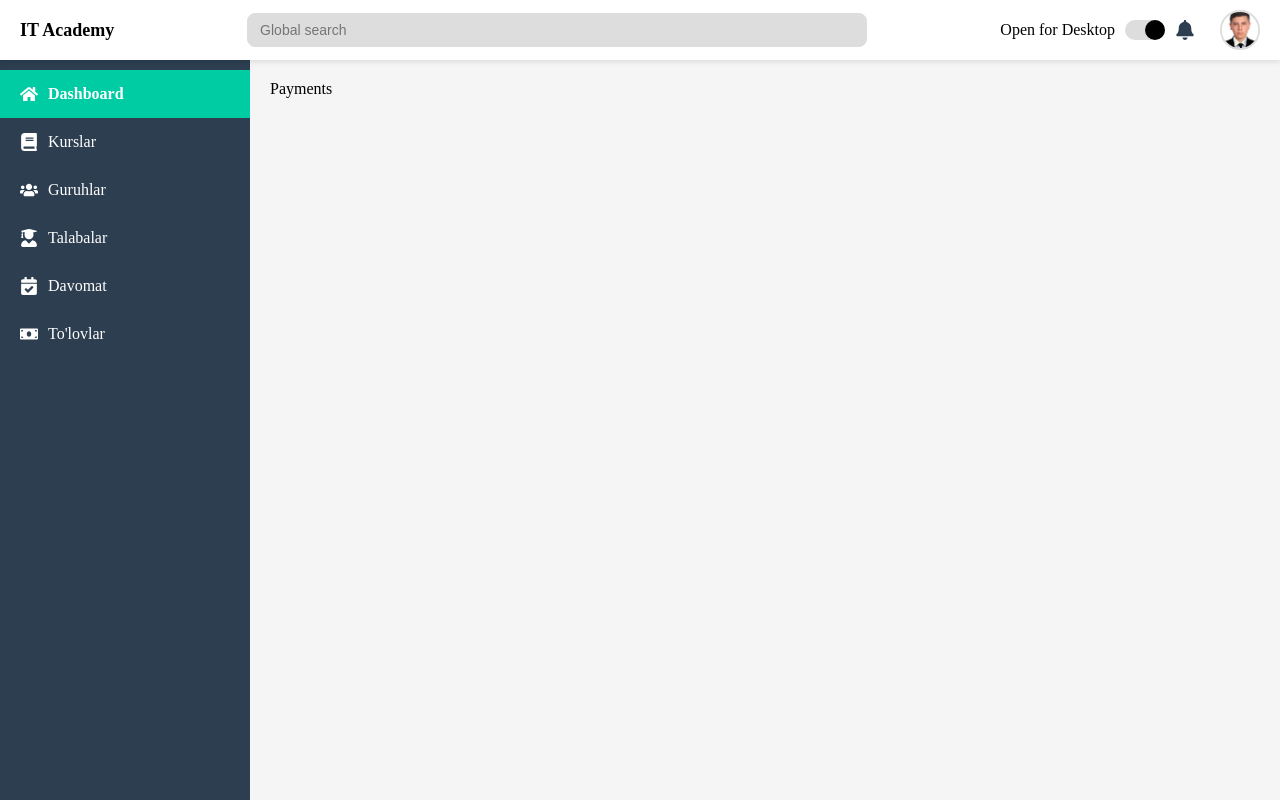
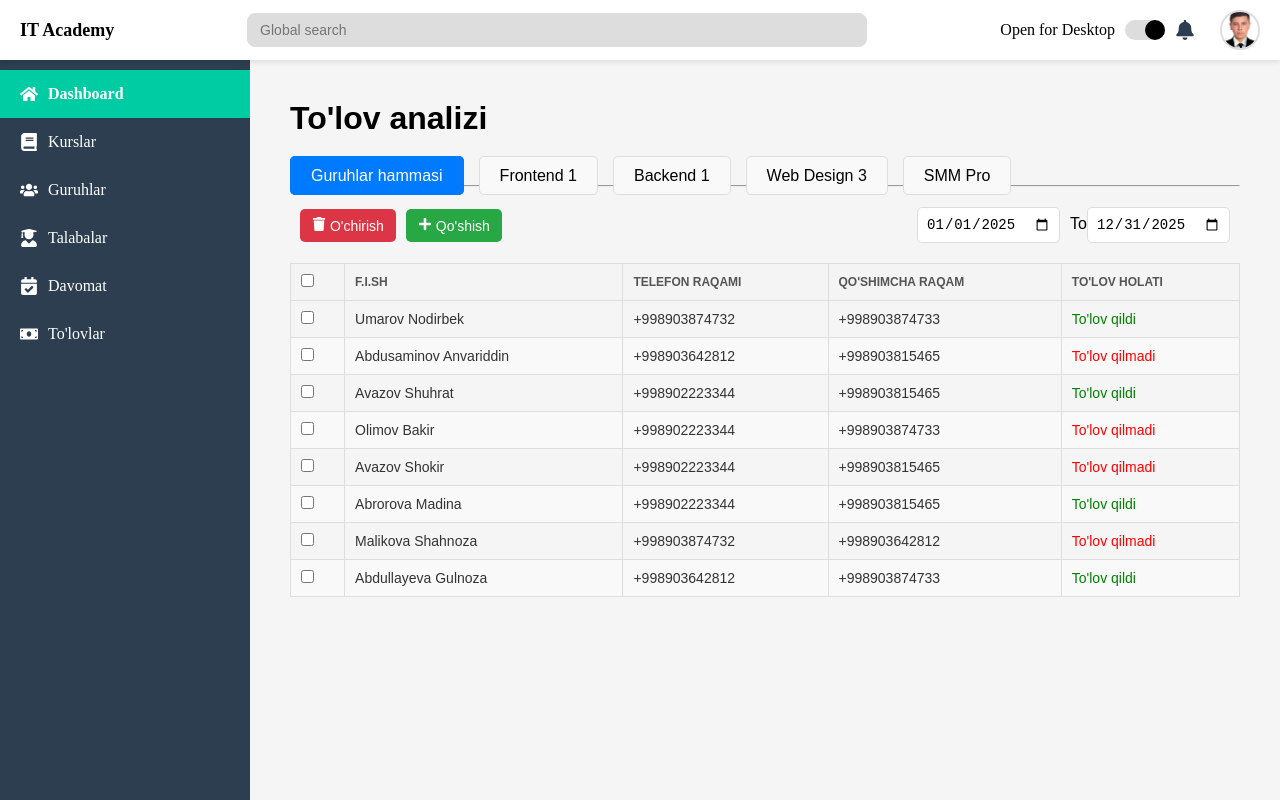
Before and after one commit to nodirbek6903/CRM, a React (Vite) app: page /payments in a window 1280 px wide. Built offline with nearby package versions, Linux system fonts and the light colour scheme.

Commit message:
payment pages add

```diff
--- a/src/pages/Groups/Groups.jsx
+++ b/src/pages/Groups/Groups.jsx
@@ -34,7 +34,7 @@ export default function Groups() {
 
   return (
     <div className="groups-container">
-      <div className="all-groups-cards"></div>
+      {/* <div className="all-groups-cards"></div> */}
       <h2>Bizning Guruhlarimiz</h2>
       <div className="filter-components">
         <div className="component-status">
@@ -58,20 +58,6 @@ export default function Groups() {
               <div className="items">
                 <div className="selected-items">
                   <span>
-                    {/* <input
-                      type="checkbox"
-                      onChange={(e) =>
-                        e.target.checked
-                          ? setSelectedCourses(
-                              filteredCourses.map((course) => course.id)
-                            )
-                          : setSelectedCourses([])
-                      }
-                      checked={
-                        selectedCourses.length === filteredCourses.length &&
-                        filteredCourses.length > 0
-                      }
-                    />{" "} */}
                     {selectedGroups.length > 0
                       ? `${selectedGroups.length} ta tanlangan`
                       : ""}
--- /dev/null
+++ b/src/pages/Payments/Payment.css
@@ -0,0 +1,56 @@
+.payment-container {
+    font-family: Arial, sans-serif;
+    padding: 20px;
+  }
+  .payment-container h1{
+    margin-bottom: 30px;
+  }
+  .group-info h2 {
+    margin: 10px 0 5px;
+  }
+
+  .group-info p {
+    margin: 0 0 20px;
+    color: #555;
+  }
+  .group-info p span{
+    color:#007bff;
+    font-weight: 600;
+  }
+  .table-container {
+    margin-top: 20px;
+  }
+
+  .payment-container table {
+    width: 100%;
+    border-collapse: collapse;
+  }
+
+  .payment-container table th,
+  .payment-container table td {
+    border: 1px solid #ddd;
+    padding: 10px;
+    text-align: left;
+  }
+
+  .payment-container table th {
+    background-color: #f4f4f4;
+  }
+
+  .payment-container table td {
+    font-size: 14px;
+  }
+
+  .delete-button {
+    background-color: red;
+    color: white;
+    border: none;
+    padding: 10px 15px;
+    border-radius: 5px;
+    cursor: pointer;
+    margin-bottom: 10px;
+  }
+
+  .delete-button:hover {
+    background-color: darkred;
+  }
--- a/src/pages/Payments/Payments.jsx
+++ b/src/pages/Payments/Payments.jsx
@@ -1,7 +1,174 @@
-import React from 'react'
+import React, { useState } from "react";
+import paymentData from "./PaymentsData.json";
+import "./Payment.css";
+import { FaPlus, FaTrash } from "react-icons/fa";
 
 export default function Payments() {
+  const [selectedGroup, setSelectedGroup] = useState("all");
+  const [selectedStudents, setSelectedStudents] = useState([]);
+
+  // Tanlangan guruh asosida talabalarni olish
+
+  const getFilteredStudents = () => {
+    if (selectedGroup === "all") {
+      return paymentData.groups.flatMap((group) =>
+        group.students.map((student) => ({
+          ...student,
+          group_name: group.group_name,
+          teacher_name: group.teacher_name,
+        }))
+      );
+    } else {
+      const group = paymentData.groups.find(
+        (group) => group.group_name === selectedGroup
+      );
+      return group
+        ? group.students.map((student) => ({
+            ...student,
+            group_name: group.group_name,
+            teacher_name: group.teacher_name,
+          }))
+        : [];
+    }
+  };
+
+  const filteredStudents = getFilteredStudents();
+
+  // Talabalarni tanlash uchun checkbox boshqaruvi
+  const handleCheckboxChange = (student_id) => {
+    if (selectedStudents.includes(student_id)) {
+      setSelectedStudents(selectedStudents.filter((id) => id !== student_id));
+    } else {
+      setSelectedStudents([...selectedStudents, student_id]);
+    }
+  };
+
+  // Tanlangan talabalarni o'chirish funksiyasi
+  const handleDelete = () => {
+    const remainingStudents = filteredStudents.filter(
+      (student) => !selectedStudents.includes(student.student_id)
+    );
+    setSelectedStudents([]);
+    console.log("Deleted students:", selectedStudents); // Log qilish
+    console.log("Remaining students:", remainingStudents); // Log qilish
+  };
+
   return (
-    <div>Payments</div>
-  )
+    <div className="payment-container">
+      <h1>To'lov analizi</h1>
+
+      {/* Guruhlarni filtrlash tugmalari */}
+      <div className="filter-components">
+        <div className="component-status">
+        <span
+          onClick={() => setSelectedGroup("all")}
+          className={`${selectedGroup === "all" && "active-filter"}`}
+        >
+          Guruhlar hammasi
+        </span>
+        {paymentData.groups.map((group) => (
+          <span
+            key={group.id}
+            className={`${selectedGroup === group.group_name && "active-filter"}`}
+            onClick={() => setSelectedGroup(group.group_name)}
+          >
+            {group.group_name}
+          </span>
+        ))}
+        </div>
+        <hr />
+      </div>
+
+      {/* Guruh va o'qituvchi haqida ma'lumot */}
+      {selectedGroup !== "all" && (
+        <div className="group-info">
+          <h2>Guruh nomi: {selectedGroup}</h2>
+          <p>
+            Dars beruvchi:{" "}
+            <span>
+              {
+                paymentData.groups.find(
+                  (group) => group.group_name === selectedGroup
+                )?.teacher_name
+              }
+            </span>
+          </p>
+        </div>
+      )}
+
+      {/* Talabalar jadvali */}
+      <div className="table-container">
+        <div className="items">
+          <div className="selected-items">
+            {selectedStudents.length > 0 && (
+              <span>{selectedStudents.length} ta tanlandi</span>
+            )}
+            <button className="deleted-btn" onClick={handleDelete}>
+              <FaTrash /> O'chirish
+            </button>
+            <button className="created-btn">
+              <FaPlus /> Qo'shish
+            </button>
+          </div>
+          <div className="calendar-items">
+            <input type="date" defaultValue="2025-01-01" />
+            <span>To</span>
+            <input type="date" defaultValue="2025-12-31" />
+          </div>
+        </div>
+        <table>
+          <thead>
+            <tr>
+              <th>
+                <input
+                  type="checkbox"
+                  onChange={(e) =>
+                    e.target.checked
+                      ? setSelectedStudents(
+                          filteredStudents.map((s) => s.student_id)
+                        )
+                      : setSelectedStudents([])
+                  }
+                  checked={
+                    selectedStudents.length > 0 &&
+                    selectedStudents.length === filteredStudents.length
+                  }
+                />
+              </th>
+              <th>F.I.SH</th>
+              <th>Telefon raqami</th>
+              <th>Qo'shimcha raqam</th>
+              <th>To'lov holati</th>
+            </tr>
+          </thead>
+          <tbody>
+            {filteredStudents.map((student) => (
+              <tr key={student.student_id}>
+                <td>
+                  <input
+                    type="checkbox"
+                    checked={selectedStudents.includes(student.student_id)}
+                    onChange={() => handleCheckboxChange(student.student_id)}
+                  />
+                </td>
+                <td>{student.student_name}</td>
+                <td>{student.phone_number}</td>
+                <td>{student.otherPhone_number}</td>
+                <td
+                  style={{
+                    color:
+                      student.payment_status === "To'lov qildi"
+                        ? "green"
+                        : "red",
+                  }}
+                >
+                  {student.payment_status}
+                </td>
+              </tr>
+            ))}
+          </tbody>
+        </table>
+      </div>
+    </div>
+  );
 }
--- /dev/null
+++ b/src/pages/Payments/PaymentsData.json
@@ -0,0 +1,88 @@
+{
+    "groups": [
+        {
+            "id": 1,
+            "group_name": "Frontend 1",
+            "teacher_name":"Usmon aka",
+            "students": [
+                {
+                    "student_id":1,
+                    "student_name": "Umarov Nodirbek",
+                    "phone_number":"+998903874732",
+                    "otherPhone_number":"+998903874733",
+                    "payment_status":"To'lov qildi"
+                },
+                {
+                    "student_id":2,
+                    "student_name": "Abdusaminov Anvariddin",
+                    "phone_number":"+998903642812",
+                    "otherPhone_number":"+998903815465",
+                    "payment_status":"To'lov qilmadi"
+                }
+            ]
+        },
+        {
+            "id":2,
+            "group_name":"Backend 1",
+            "teacher_name":"Avaz aka",
+            "students": [
+                {
+                    "student_id":101,
+                    "student_name": "Avazov Shuhrat",
+                    "phone_number":"+998902223344",
+                    "otherPhone_number":"+998903815465",
+                    "payment_status":"To'lov qildi"
+                },
+                {
+                    "student_id":102,
+                    "student_name":"Olimov Bakir",
+                    "phone_number":"+998902223344",
+                    "otherPhone_number":"+998903874733",
+                    "payment_status":"To'lov qilmadi"
+                }
+            ]
+        },
+        {
+            "id":3,
+            "group_name":"Web Design 3",
+            "teacher_name":"Oybek aka",
+            "students":[
+                {
+                    "student_id":201,
+                    "student_name": "Avazov Shokir",
+                    "phone_number":"+998902223344",
+                    "otherPhone_number":"+998903815465",
+                    "payment_status":"To'lov qilmadi"
+                },
+                {
+                    "student_id":202,
+                    "student_name":"Abrorova Madina",
+                    "phone_number":"+998902223344",
+                    "otherPhone_number":"+998903815465",
+                    "payment_status":"To'lov qildi"
+                }
+            ]
+        },
+        {
+            "id":4,
+            "group_name":"SMM Pro",
+            "teacher_name":"Malika Opa",
+            "students":[
+                {
+                    "student_id":301,
+                    "student_name":"Malikova Shahnoza",
+                    "phone_number":"+998903874732",
+                    "otherPhone_number":"+998903642812",
+                    "payment_status":"To'lov qilmadi"
+                },
+                {
+                    "student_id":302,
+                    "student_name":"Abdullayeva Gulnoza",
+                    "phone_number":"+998903642812",
+                    "otherPhone_number":"+998903874733",
+                    "payment_status":"To'lov qildi"
+                }
+            ]
+        }
+    ]
+}
```
